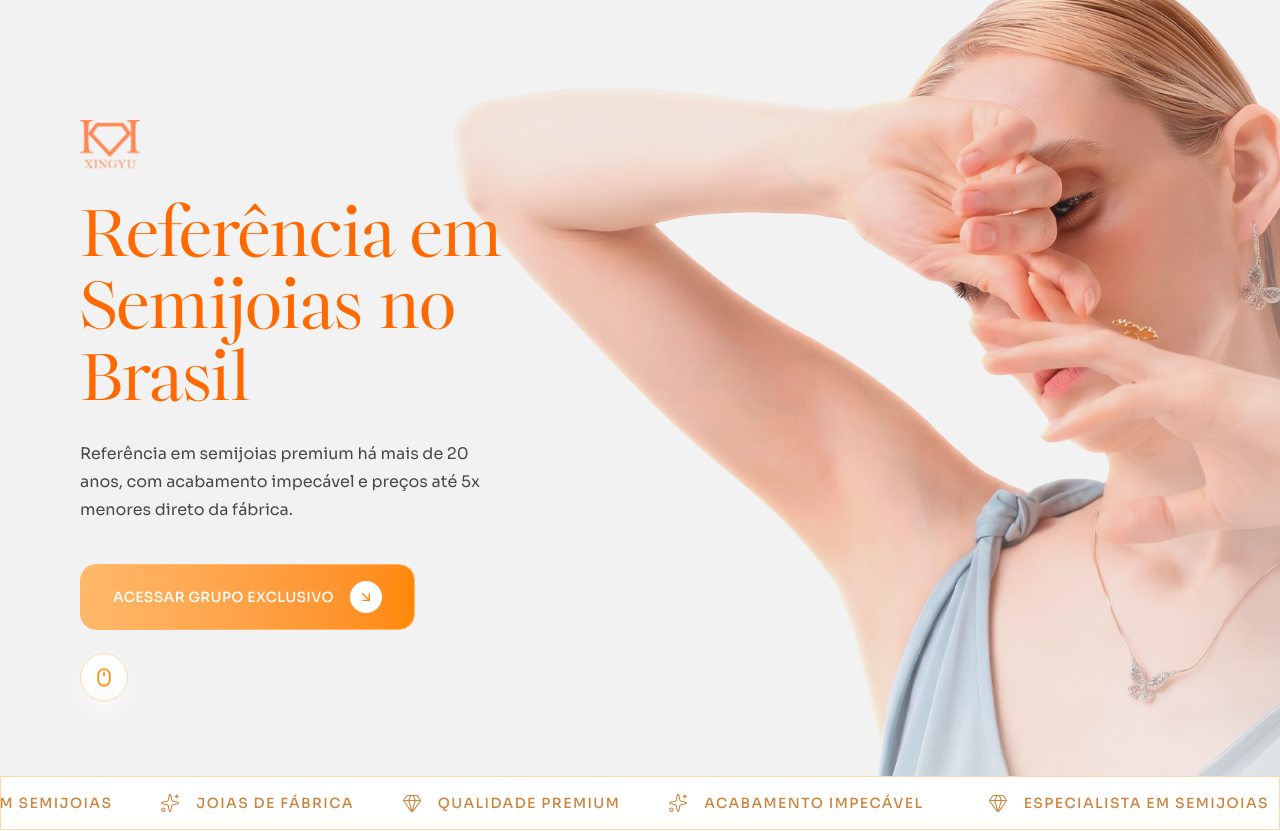
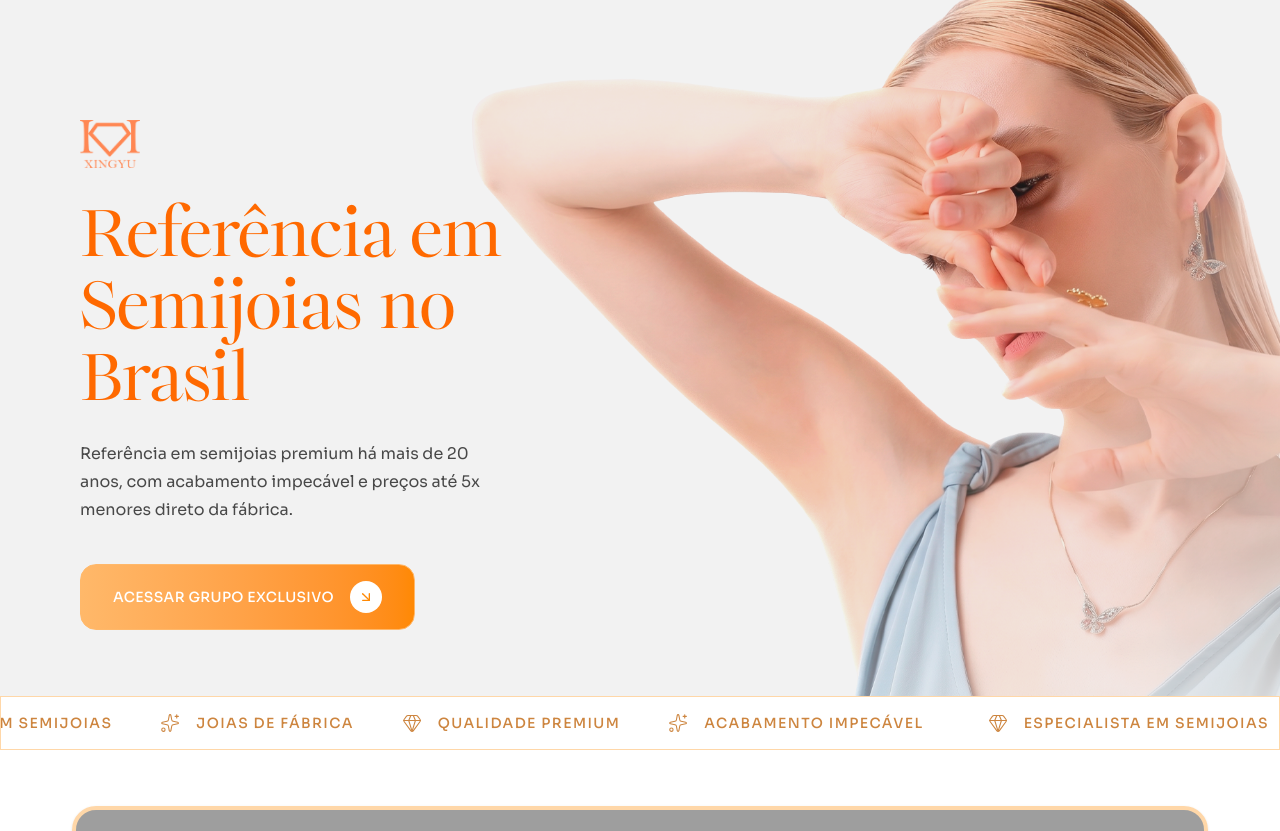
Before and after one commit to joaosilva25/link-xingyu, a React (Vite) app: page / in a window 1280 px wide. Shown: the top 831 px of the page. Built offline with nearby package versions, Linux system fonts and the light colour scheme; grey boxes are pictures that could not be loaded.

Commit message:
fix: hidden btn

```diff
--- a/src/components/hero.tsx
+++ b/src/components/hero.tsx
@@ -69,7 +69,7 @@ export default function Hero() {
           </div>
 
           <div
-            className={`mt-8 flex justify-center md:justify-start transition-all duration-500 ${
+            className={`mt-8 flex md:hidden justify-center md:justify-start transition-all duration-500 ${
               showScrollHint ? 'opacity-100 translate-y-0' : 'opacity-0 -translate-y-2 pointer-events-none'
             }`}
           >
```
